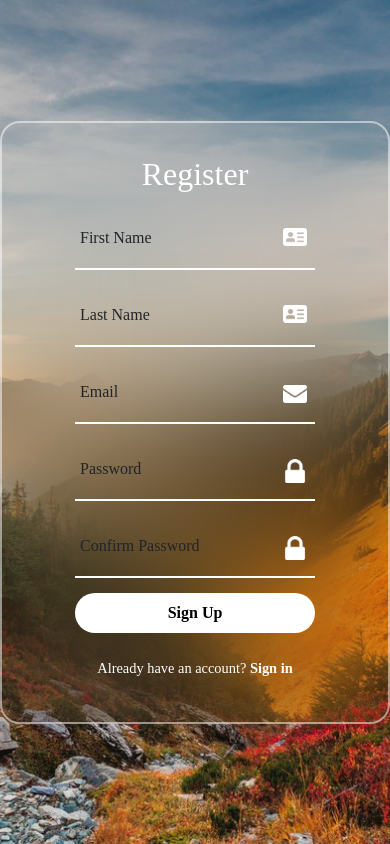
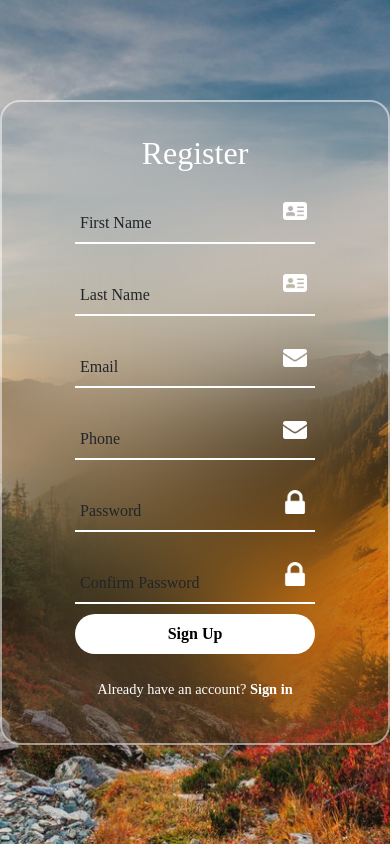
Before and after one commit to Watssupz/Easy_Booking_FE, a Vue app: page /sign-up in a window 390 px wide. Built offline with nearby package versions, Linux system fonts and the light colour scheme.

Commit message:
add phone_number (sign-up)

```diff
--- a/src/components/SignUp.vue
+++ b/src/components/SignUp.vue
@@ -9,6 +9,7 @@ export default {
         first_name: "",
         last_name: "",
         email: "",
+        phone_number: "",
         password: "",
         confirm_password: "",
       },
@@ -97,6 +98,13 @@ export default {
         </div>
 
         <div class="inputbox">
+          <i class="fa-regular fa-envelope"></i>
+          <img src="@/assets/icons/email.png" alt="" />
+          <input type="tel" v-model="form.phone_number" required />
+          <label for="">Phone</label>
+        </div>
+
+        <div class="inputbox">
           <i class="fa-solid fa-lock"></i>
           <img src="@/assets/icons/padlock.png" alt="" />
           <input type="password" v-model="form.password" required />
@@ -181,7 +189,7 @@ h1 {
 
 .inputbox {
   position: relative;
-  margin: 15px 0;
+  margin: 10px 0;
   max-width: 310px;
   border-bottom: 2px solid #fff;
 }
@@ -190,7 +198,7 @@ h1 {
   position: absolute;
   top: 50%;
   left: 5px;
-  transform: translateY(-50%);
+  transform: translateY(-5%);
   font-size: 1rem;
   pointer-events: none;
   transition: all 0.5s ease-in-out;
```
